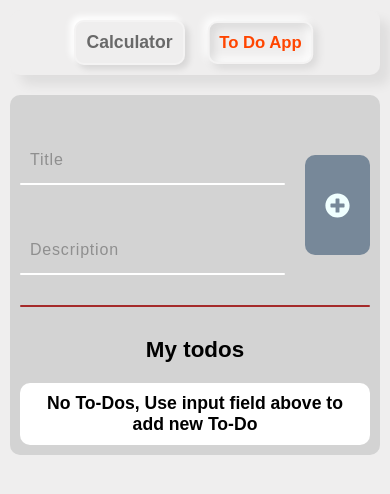
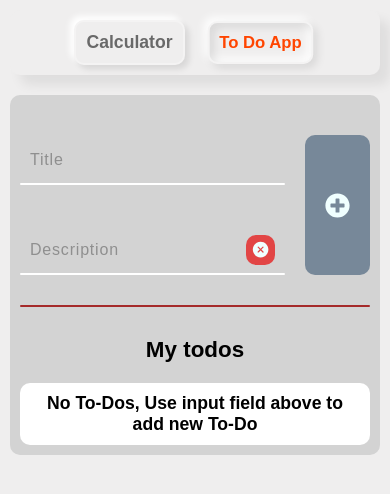
Before and after one commit to maddatsubedi/React-Multiapp, a React (Create React App) app: page /todoapp in a window 390 px wide. Both pictures are taken after a click on the element "Add Description". Shown: the top 494 px of the page. Built offline with nearby package versions, Linux system fonts and the light colour scheme.

Commit message:
Bug fixes and UI changes

```diff
--- a/src/components/To-Do-App/ToDoApp.css
+++ b/src/components/To-Do-App/ToDoApp.css
@@ -53,6 +53,39 @@
     background-color: rgb(73, 113, 153);
 }
 
+.to-do .todo-input .input-field .removeDescButtonWrapper {
+    position: absolute;
+    top: 0px;
+    right: 10px;
+    height: 100%;
+    /* width: fit-content; */
+    display: flex;
+    justify-content: center;
+    align-items: center;
+    /* background-color: red; */
+}
+
+.to-do .todo-input .input-field .description .removeDescButton {
+    display: flex;
+    justify-content: center;
+    align-items: center;
+    font-size: 1.2rem;
+    /* color: rgb(213, 84, 84); */
+    color: azure;
+    box-sizing: border-box;
+    padding: 5px;
+    border-radius: 10px;
+    /* background-color: lightslategray; */
+    background-color: rgb(226, 69, 69);
+    z-index: 20;
+    transition: 0.25s;
+    cursor: pointer;
+}
+
+.to-do .todo-input .input-field .description .removeDescButton:hover {
+    background-color: rgb(230, 30, 30);
+}
+
 .to-do .todo-input input {
     width: 100%;
     height: 50px;
@@ -62,10 +95,13 @@
     border: none;
     background-color: transparent;
     box-sizing: border-box;
-    padding: 0px 10px;
+    padding: 0px 10px 0px 10px;
     z-index: 10;
 }
 
+.to-do .todo-input .description input {
+    padding: 0px 50px 0px 10px;
+}
 
 .input-field span {
     width: fit-content;
@@ -360,7 +396,7 @@
     }
 
     .to-do .todo-input button {
-        height: 100px;
+        /* height: 100px; */
     }
 
     .todos ul li .todo-listItem .todo .title {
--- a/src/components/To-Do-App/ToDoApp.js
+++ b/src/components/To-Do-App/ToDoApp.js
@@ -7,6 +7,7 @@ import { FaEdit } from "react-icons/fa";
 import { FaSave } from "react-icons/fa";
 import { FaCheckCircle } from "react-icons/fa";
 import { FaCircleXmark } from "react-icons/fa6";
+import { IoCloseCircle } from "react-icons/io5";
 
 const ToDoApp = () => {
   const [todo, setTodo] = useState(JSON.parse(localStorage.getItem("to-dos")) || []);
@@ -202,11 +203,15 @@ const ToDoApp = () => {
     setDescAddMode(true);
   }
 
+  const descRemoveModeHandler = () => {
+    setDescAddMode(false);
+  }
+
   return (
     <>
       <div className="to-do-main">
         <div className="to-do">
-          <form className={`todo-input ${ descAddMode ? `descAddMode` : `` }`} onSubmit={(e) => submitHandler(e)}>
+          <form className={`todo-input ${descAddMode ? `descAddMode` : ``}`} onSubmit={(e) => submitHandler(e)}>
             <div className="input-field">
               <div className="title input-section">
                 <input type="text" className={`titleInput ${title !== '' ? `valid` : ''}`} value={title} onChange={(e) => handleTitle(e)} required={true} />
@@ -217,14 +222,17 @@ const ToDoApp = () => {
                 descAddMode ?
                   <div className="description input-section">
                     <input type="text" className={`descInput ${description !== '' ? `valid` : ''}`} value={description} onChange={(e) => handleDescription(e)} required={false} />
+                    <div className="removeDescButtonWrapper">
+                      <div className="removeDescButton" onClick={descRemoveModeHandler}><IoCloseCircle /></div>
+                    </div>
                     <span>Description</span>
                     <i></i>
                   </div>
                   :
                   <>
-                  <div className="addDescButton" onClick={descAddModeHandler}>
-                    Add Description
-                  </div>
+                    <div className="addDescButton" onClick={descAddModeHandler}>
+                      Add Description
+                    </div>
                   </>
               }
             </div>
```
